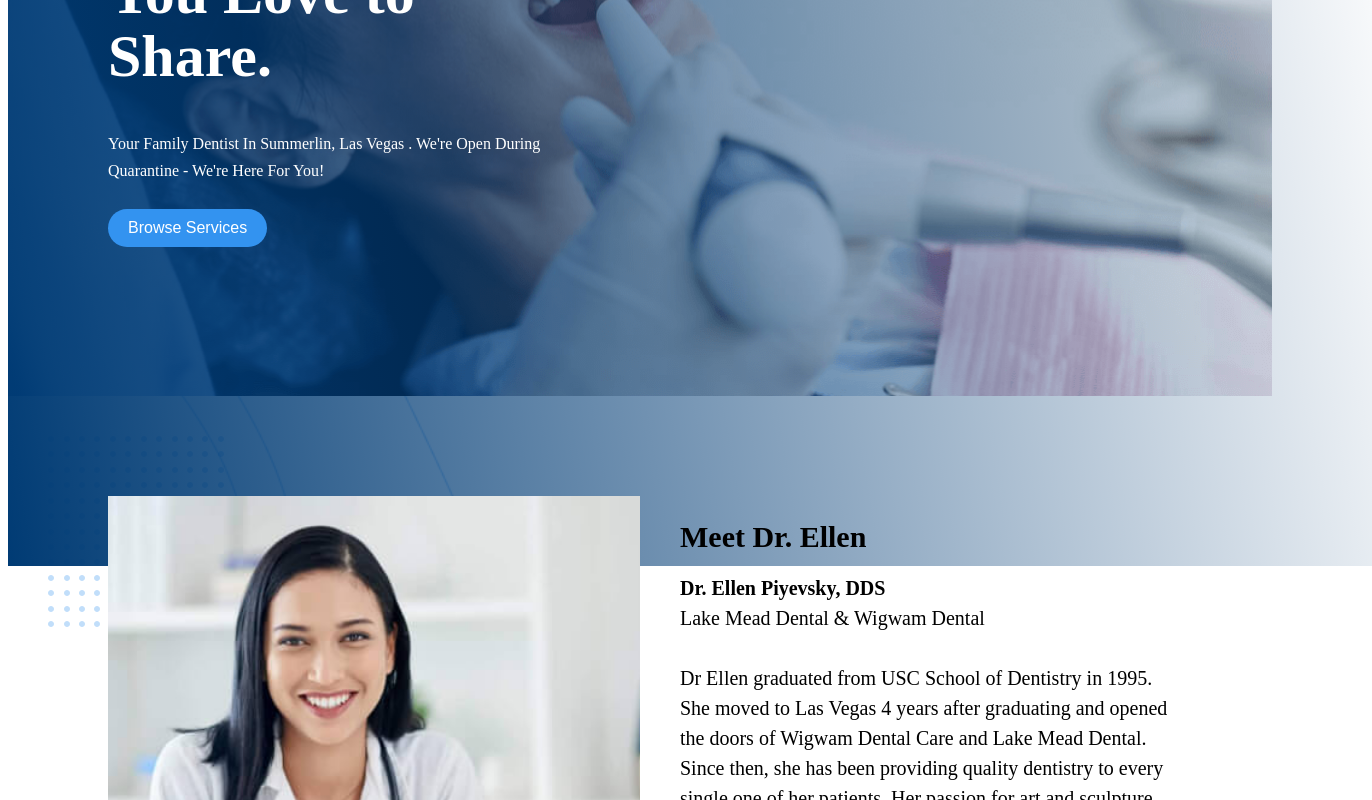
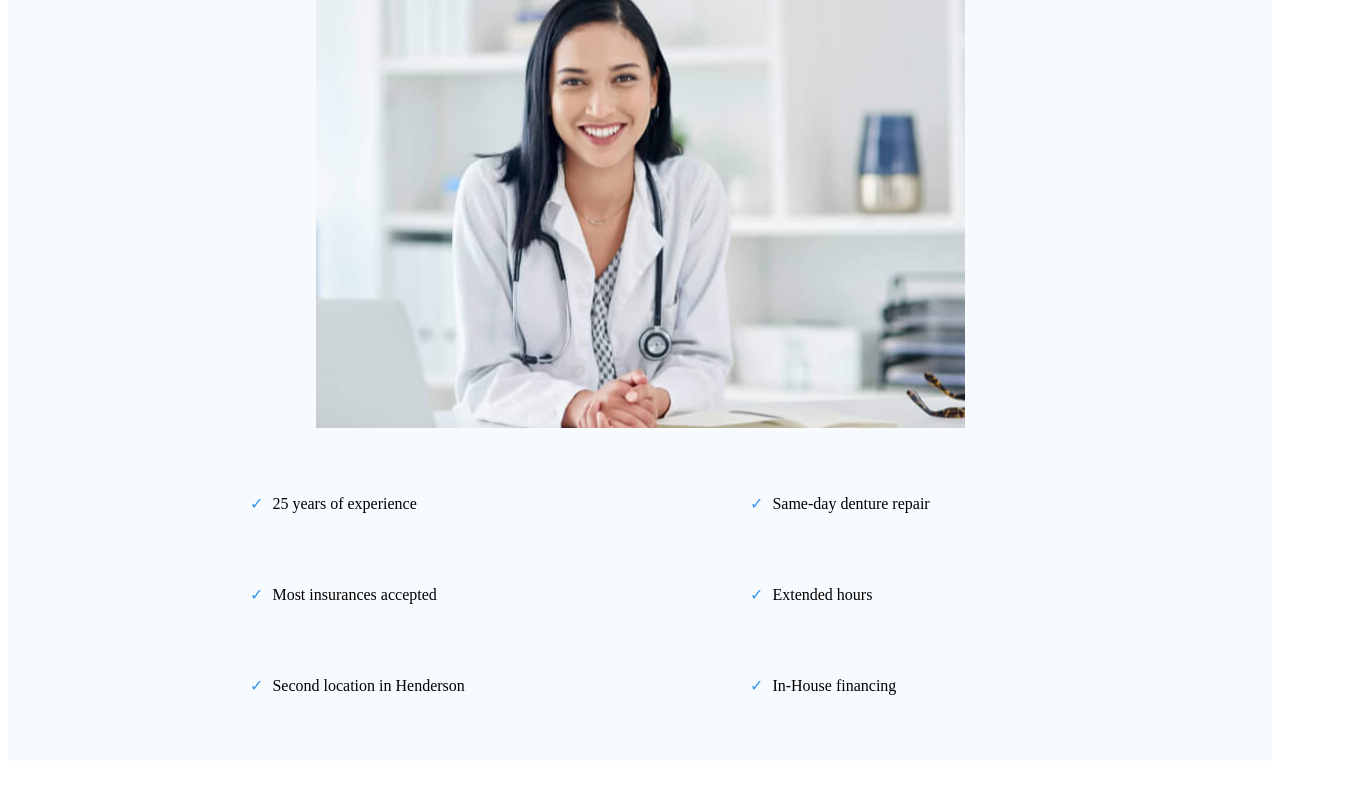
Before and after one commit to idenispankov/lake_mead_dental_next_js, a Next.js app: page / in a window 1280 px wide. Shown: the part 280-1080 px from the top of the page, 1372 px wide, since content can reach past the window. After the commit the page ends 1049 px from the top, so only its background shows below. Built offline with nearby package versions, Linux system fonts and the light colour scheme.

Commit message:
fixed list in more about us

```diff
--- a/components/MoreAboutUs/MoreAboutUs.js
+++ b/components/MoreAboutUs/MoreAboutUs.js
@@ -13,7 +13,6 @@ export default function MoreAboutUs() {
         </p>
         <div className={styles.image_text__container}>
           <div className={styles.section__image}></div>
-
           <ul className={styles.section__list}>
             {moreAboutUsData.map(({ id, text }) => (
               <li key={id} className={styles.section__list_item}>
--- a/components/MoreAboutUs/MoreAboutUs.module.css
+++ b/components/MoreAboutUs/MoreAboutUs.module.css
@@ -36,13 +36,15 @@
 
 .section__list {
   list-style: none;
+  max-width: 220px;
+  margin: 0 auto;
+  /* border: 1px solid red; */
 }
 
 .section__list_item {
-  text-align: center;
   padding: 10px;
-  max-width: 300px;
-  margin: 0 auto;
+  /* max-width: 300px;
+  margin: 0 auto; */
   margin-bottom: 10px;
 }
 
@@ -53,7 +55,7 @@
 .section__list_item_text {
   font-size: 12px;
   text-align: start;
-  text-align: center;
+  /* text-align: center; */
 }
 
 .section__list_item_text_span {
@@ -69,25 +71,26 @@
     margin: 0 auto;
     margin-bottom: 0;
   }
+  .section__heading {
+    font-size: 30px;
+  }
+  .section__text {
+    font-size: 16px;
+    min-width: 400px;
+    margin-bottom: 0;
+  }
   .image_text__container_text {
     margin-bottom: 0;
   }
   .section__list {
-    display: flex;
-    flex-wrap: wrap;
-    justify-content: space-between;
-    max-width: 550px;
+    max-width: 600px;
+    display: grid;
+    grid-template-columns: repeat(2, 1fr);
     margin: 0 auto;
+    padding-left: 50px;
   }
   .section__list_item {
     margin: 0;
-  }
-  .section__heading {
-    font-size: 30px;
-  }
-
-  .section__text {
-    font-size: 16px;
   }
   .section__list_item_text {
     font-size: 16px;
@@ -101,11 +104,6 @@
   }
   .section__heading {
     font-size: 30px;
-  }
-  .section__text {
-    font-size: 16px;
-    min-width: 400px;
-    margin-bottom: 0;
   }
 }
 
@@ -132,8 +130,8 @@
     margin-bottom: 30px;
   }
   .section__list {
-    max-width: 1100px;
-    justify-content: space-evenly;
+    max-width: 1000px;
+    padding-left: 180px;
   }
   .section__list_item {
     padding: 20px;
--- a/pages/index.js
+++ b/pages/index.js
@@ -14,10 +14,10 @@ export default function Home() {
         </title>
         <meta name='description' content='Generated by create next app' />
       </Head>
-      <Banner />
+      {/* <Banner />
       <AboutDoctor />
       <Treatments />
-      <WhyUs />
+      <WhyUs /> */}
       <MoreAboutUs />
     </>
   );
```
